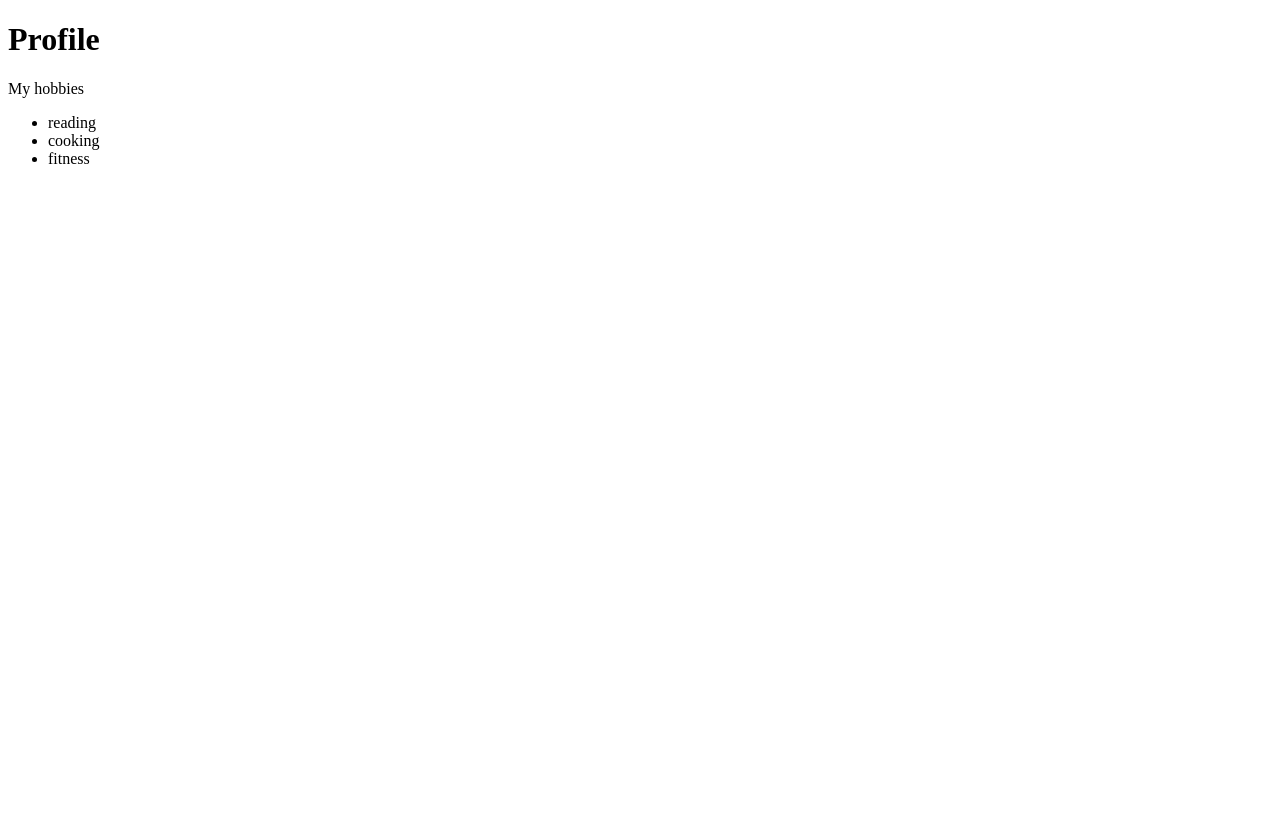
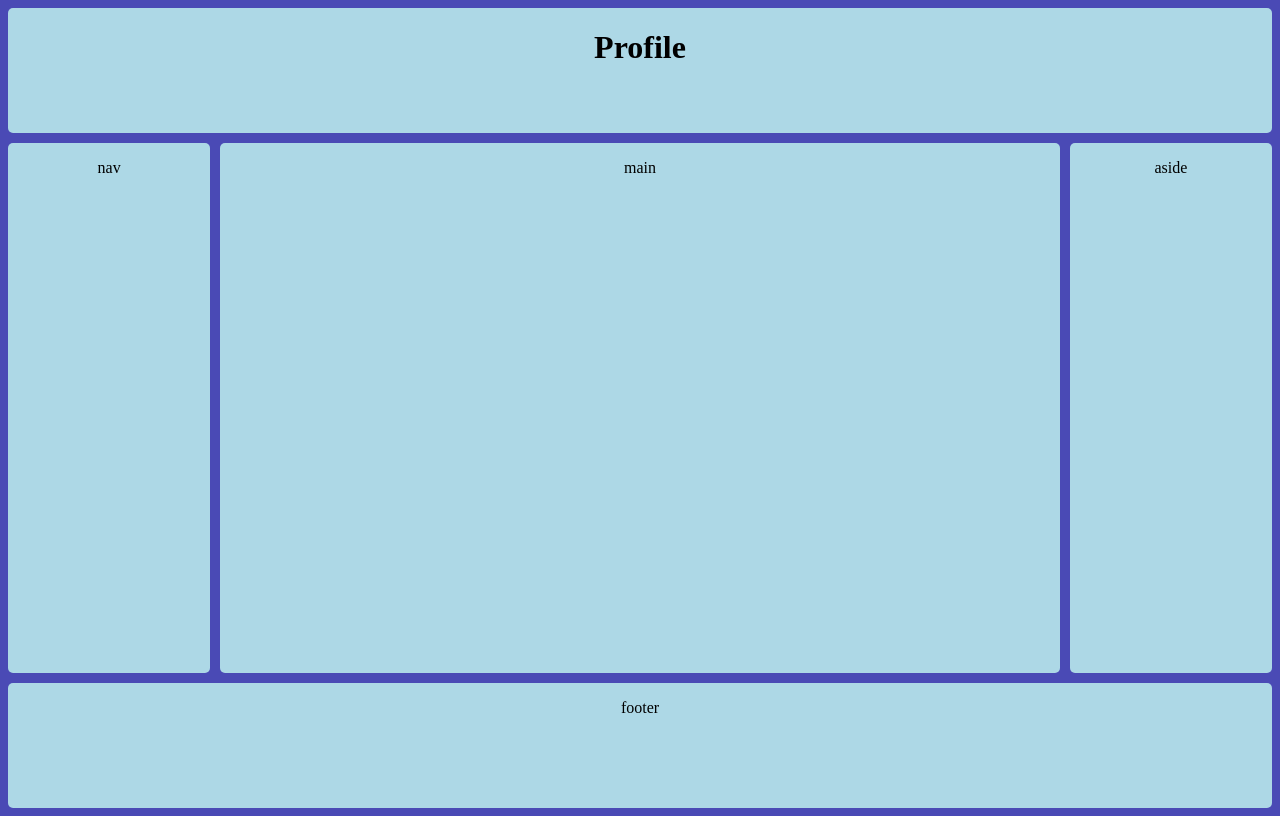
Before and after one commit to Lewap185/Lewap185.github.io, a plain HTML site: page profile.html in a window 1280 px wide. Drawn offline with Linux system fonts and the light colour scheme.

Commit message:
created one css file for the whole layout of all html pages

```diff
--- /dev/null
+++ b/layout.css
@@ -0,0 +1,37 @@
+body {
+    display: grid;
+    grid-template-columns: repeat(6, 1fr);
+    grid-template-rows: repeat(6, 1fr);
+    min-height: 100vh;
+    gap: 10px;
+}
+
+html {
+    background-color: rgb(74, 74, 181);
+}
+
+.semtag {
+    background-color: lightblue;
+    text-align: center;
+    border-radius: 5px;
+}
+
+header {
+    grid-area: 1 / 1 / 2 / 7;
+}
+
+nav {
+    grid-area: 2 / 1 / 6 / 2;
+}
+
+main {
+    grid-area: 2 / 2 / 6 / 6;
+}
+
+aside {
+    grid-area: 2 / 6 / 6 / 7;
+}
+
+footer {
+    grid-area: 6 / 1 / 7 / 7;
+}
--- a/profile.html
+++ b/profile.html
@@ -4,25 +4,23 @@
     <meta charset="UTF-8">
     <meta name="viewport" content="width=device-width, initial-scale=1.0">
     <title>Profile</title>
+    <link rel="stylesheet" href="layout.css">
 </head>
 <body>
-    <header>
-        <h1>
-            Profile
-        </h1>
+    <header class="semtag">
+        <h1>Profile</h1>
     </header>
-    <main>
-        <p>
-        My hobbies
-            <ul>
-                <li>reading</li>
-                <li>cooking</li>
-                <li>fitness</li>
-            </ul>
-        </p>
+    <nav class="semtag">
+        <p>nav</p>
+    </nav>
+    <main class="semtag">
+        <p>main</p>
     </main>
-    <footer>
-
+    <aside class="semtag">
+        <p>aside</p>
+    </aside>
+    <footer class="semtag">
+        <p>footer</p>
     </footer>
 </body>
 </html>
```
Also changed, not shown: blog.html (+13 -8 lines), dashboard.html (+13 -8 lines), faq.html (+13 -8 lines), index.html (+18 -10 lines).
